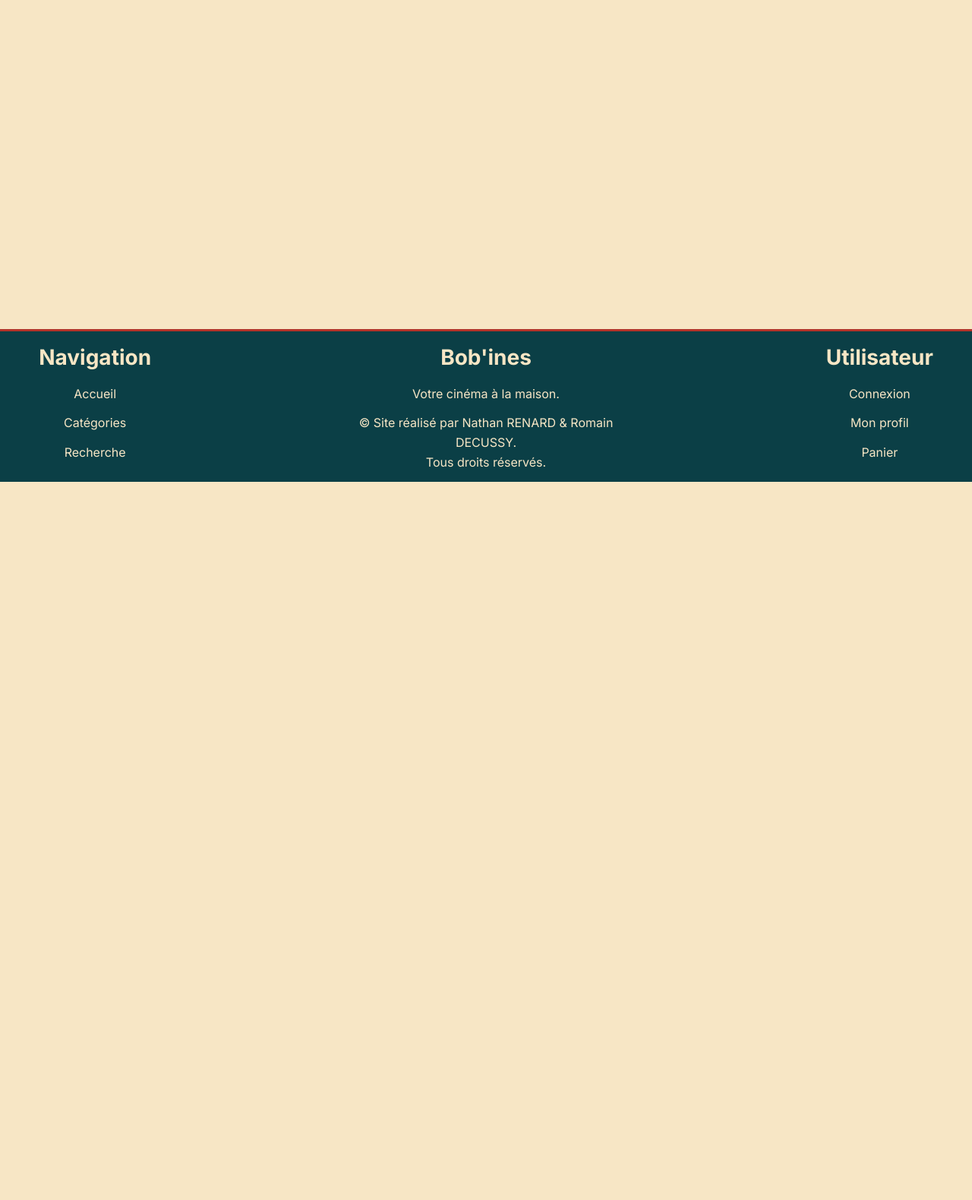
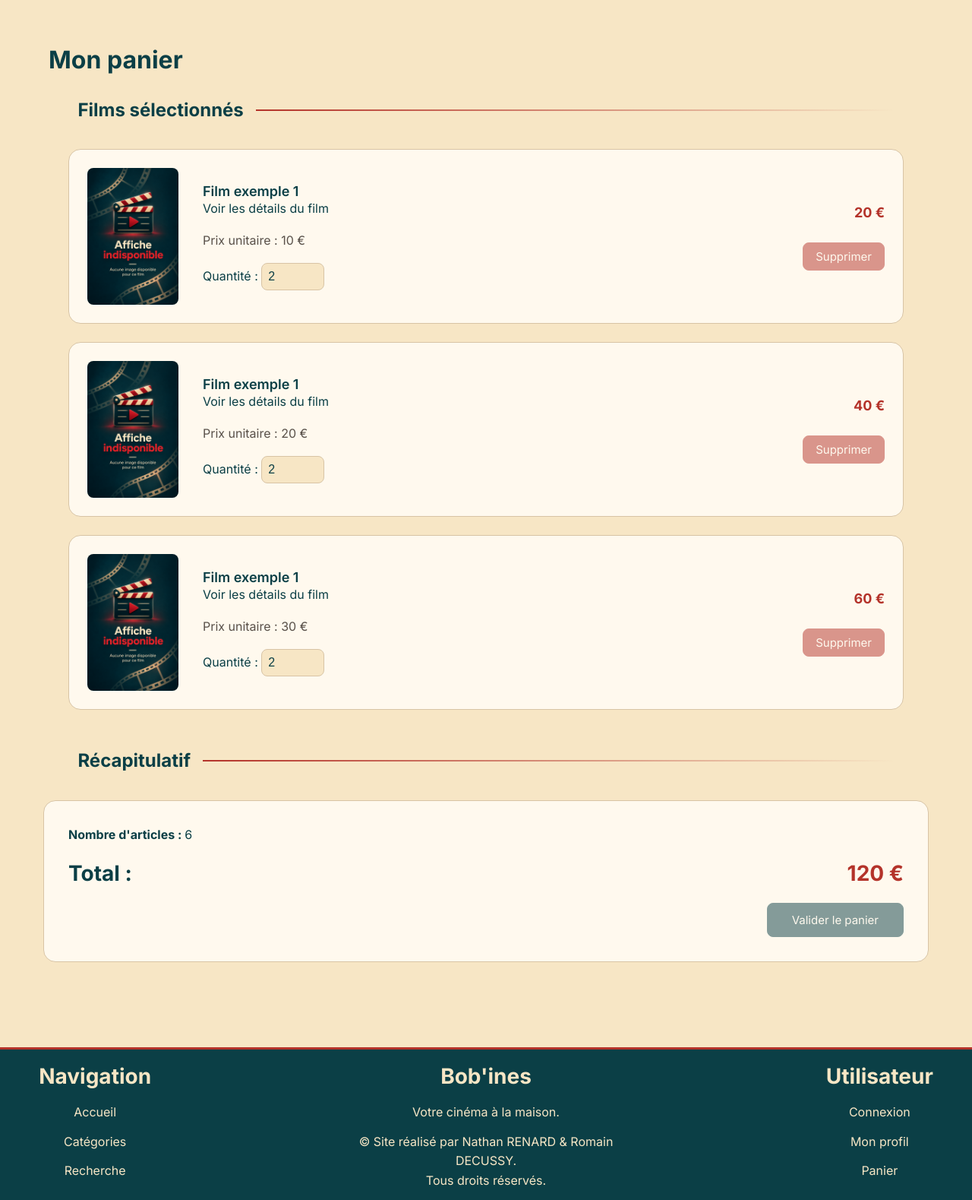
Before and after one commit to WhatDahFox/pPHPD1_Application.web.de.catalogue.et.achat.de.film, a PHP site: page /cart.php in a window 1280 px wide. Shown: the part 166-1745 px from the top of the page at 76% size. Before the commit the page ends 800 px from the top, so only its background shows below. Run offline with PHP 8.4, Linux system fonts and the light colour scheme.

Commit message:
style(cart): add cart details page
CART.PHP

- Structure HTML de la page

CART.CSS

- Design CSS de la page

FONCTIONNALITÉS

- Préparation à l'intégration future du PHP

```diff
--- a/public/cart.php
+++ b/public/cart.php
@@ -3,9 +3,9 @@
 <head>
     <meta charset="UTF-8">
     <meta name="viewport" content="width=device-width, initial-scale=1.0">
-    <title> Accueil | Bob'ines </title>
+    <title> Panier | Bob'ines </title>
     <link rel="stylesheet" href="./css/common.css">
-    <link rel="stylesheet" href="./css/index.css">
+    <link rel="stylesheet" href="./css/cart.css">
 </head>
 
 <body class="conteneur">
@@ -15,7 +15,80 @@
     </header>
 
     <main>
+        <h1> Mon panier </h1>
 
+        <!-- =================================
+        1. Liste des films du panier
+        ===================================== -->
+
+        <section class="section_page section_panier">
+            <h2 class="titre_section"> Films sélectionnés </h2>
+            <div class="liste_panier">
+                <!-- film provisoire -->
+                <article class="ligne_panier">
+                    <img class="affiche_panier" src="images/affiche_indisponible.png" alt="Affiche du film">
+                    <div class="informations_panier">
+                        <h3 class="titre_film">Film exemple 1</h3>
+                        <a href="movie.php">Voir les détails du film</a>
+                        <p> Prix unitaire : 10 € </p>
+                        <label for="quantite_film_1">Quantité :</label>
+                        <input class="quantite_panier" id="quantite_film_1" type="number" value="2" min="1" disabled>
+                    </div>
+                    <div class="actions_panier">
+                        <p class="sous_total_panier">20 €</p>
+                        <button class="bouton_supprimer" type="button" disabled>Supprimer</button>
+                    </div>
+                </article>
+                <!-- ---------------- -->
+                <!-- film provisoire -->
+                <article class="ligne_panier">
+                    <img class="affiche_panier" src="images/affiche_indisponible.png" alt="Affiche du film">
+                    <div class="informations_panier">
+                        <h3 class="titre_film">Film exemple 1</h3>
+                        <a href="movie.php">Voir les détails du film</a>
+                        <p>Prix unitaire : 20 €</p>
+                        <label for="quantite_film_2">Quantité :</label>
+                        <input class="quantite_panier" id="quantite_film_2" type="number" value="2" min="1" disabled>
+                    </div>
+                    <div class="actions_panier">
+                        <p class="sous_total_panier">40 €</p>
+                        <button class="bouton_supprimer" type="button" disabled>Supprimer</button>
+                    </div>
+                </article>
+                <!-- ---------------- -->
+                <!-- film provisoire -->
+                <article class="ligne_panier">
+                    <img class="affiche_panier" src="images/affiche_indisponible.png" alt="Affiche du film">
+                    <div class="informations_panier">
+                        <h3 class="titre_film">Film exemple 1</h3>
+                        <a href="movie.php">Voir les détails du film</a>
+                        <p>Prix unitaire : 30 €</p>
+                        <label for="quantite_film_3">Quantité :</label>
+                        <input class="quantite_panier" id="quantite_film_3" type="number" value="2" min="1" disabled>
+                    </div>
+                    <div class="actions_panier">
+                        <p class="sous_total_panier">60 €</p>
+                        <button class="bouton_supprimer" type="button" disabled>Supprimer</button>
+                    </div>
+                </article>
+                <!-- ---------------- -->
+            </div>
+        </section>
+                <!-- =================================
+                2. Récapitulatif du panier
+                ===================================== -->
+
+                <section class="section_page section_total_panier">
+                    <h2 class="titre_section"> Récapitulatif </h2>
+                    <div class="recapitulatif_panier">
+                        <p> <strong> Nombre d'articles : </strong> 6 </p>
+                        <p class="total_panier">
+                            <strong> Total : </strong>
+                            <span> 120 € </span>
+                        </p>
+                        <button class="bouton_valider" type="button" disabled> Valider le panier </button>
+                    </div>
+                </section>
     </main>
 
     <footer class="bloc footer">
--- /dev/null
+++ b/public/css/cart.css
@@ -0,0 +1,154 @@
+/* ========================================
+1. Liste des films du panier
+========================================= */
+
+.liste_panier {
+    display: flex;
+    flex-direction: column;
+    gap: 1.5rem;
+    max-width: 1100px;
+    margin: 2rem auto;
+}
+
+.ligne_panier {
+    display: flex;
+    align-items: center;
+    gap: 2rem;
+    padding: 1.5rem;
+    border: 1px solid var(--bordure);
+    border-radius: 1rem;
+    background-color: var(--fond_carte);
+}
+
+.affiche_panier {
+    width: 120px;
+    aspect-ratio: 2 / 3;
+    object-fit: cover;
+    border-radius: 0.5rem;
+}
+
+.informations_panier {
+    flex: 1;
+    min-width: 0;
+}
+
+.informations_panier p {
+    color: var(--texte_secondaire);
+}
+
+.quantite_panier {
+    width: 65px;
+    padding: 0.5rem;
+    border: 1px solid var(--bordure);
+    border-radius: 0.5rem;
+    background-color: var(--fond_principal);
+    color: var(--texte_principal);
+    font-size: var(--taille_texte);
+}
+
+.actions_panier {
+    display: flex;
+    flex-direction: column;
+    align-items: flex-end;
+    gap: 1.5rem;
+}
+
+.sous_total_panier {
+    margin: 0;
+    color: var(--couleur_accent);
+    font-size: var(--taille_carte);
+    font-weight: var(--graisse_grasse);
+}
+
+.bouton_supprimer {
+    padding: 0.5rem 1rem;
+    border: 1px solid var(--couleur_accent);
+    border-radius: 0.5rem;
+    background-color: var(--couleur_accent);
+    color: var(--fond_carte);
+    font-family: var(--police_principale), sans-serif;
+    font-size: var(--taille_bouton);
+    cursor: pointer;
+}
+
+/* ========================================
+2. Récapitulatif du panier
+========================================= */
+
+.recapitulatif_panier {
+    display: flex;
+    flex-direction: column;
+    gap: 1rem;
+    max-width: 1100px;
+    margin: 2rem auto;
+    padding: 2rem;
+    border: 1px solid var(--bordure);
+    border-radius: 1rem;
+    background-color: var(--fond_carte);
+}
+
+.recapitulatif_panier p {
+    margin: 0;
+}
+
+.total_panier {
+    display: flex;
+    justify-content: space-between;
+    gap: 1rem;
+    font-size: var(--taille-h2);
+}
+
+.total_panier span {
+    color: var(--couleur_accent);
+    font-weight: var(--graisse_grasse);
+}
+
+.bouton_valider {
+    align-self: flex-end;
+    padding: 0.75rem 2rem;
+    border: 1px solid var(--texte_principal);
+    border-radius: 0.5rem;
+    background-color: var(--texte_principal);
+    color: var(--fond_carte);
+    font-family: var(--police_principale), sans-serif;
+    font-size: var(--taille_bouton);
+    cursor: pointer;
+}
+
+.bouton_supprimer:disabled,
+.bouton_valider:disabled {
+    opacity: 0.5;
+    cursor: not-allowed;
+}
+
+/* ========================================
+X. Responsive
+========================================= */
+
+@media (max-width: 750px) {
+
+    .ligne_panier {
+        flex-wrap: wrap;
+        gap: 1rem;
+        padding: 1rem;
+    }
+
+    .affiche_panier {
+        width: 90px;
+    }
+
+    .actions_panier {
+        flex-direction: row;
+        justify-content: space-between;
+        align-items: center;
+        width: 100%;
+    }
+
+    .recapitulatif_panier {
+        padding: 1.5rem;
+    }
+
+    .bouton_valider {
+        align-self: stretch;
+    }
+}
```
